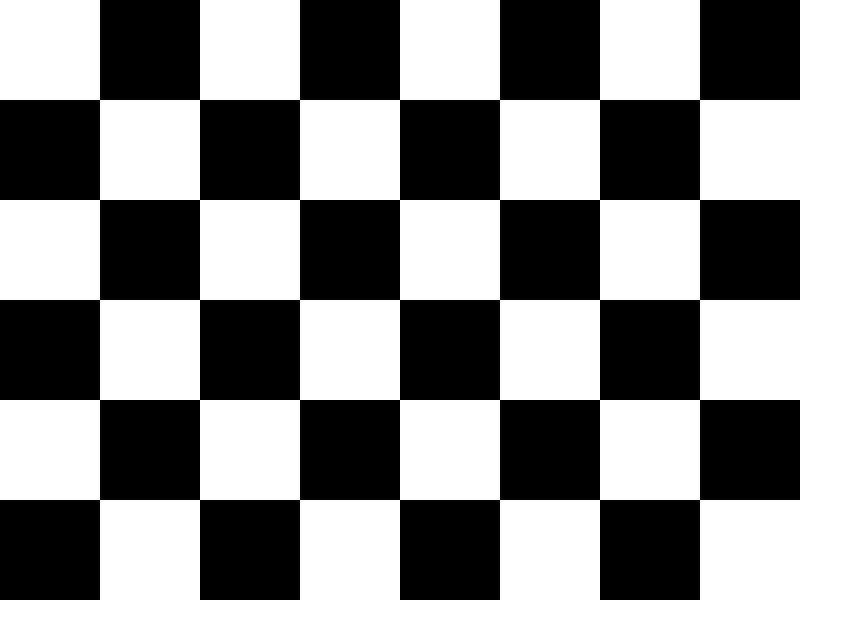
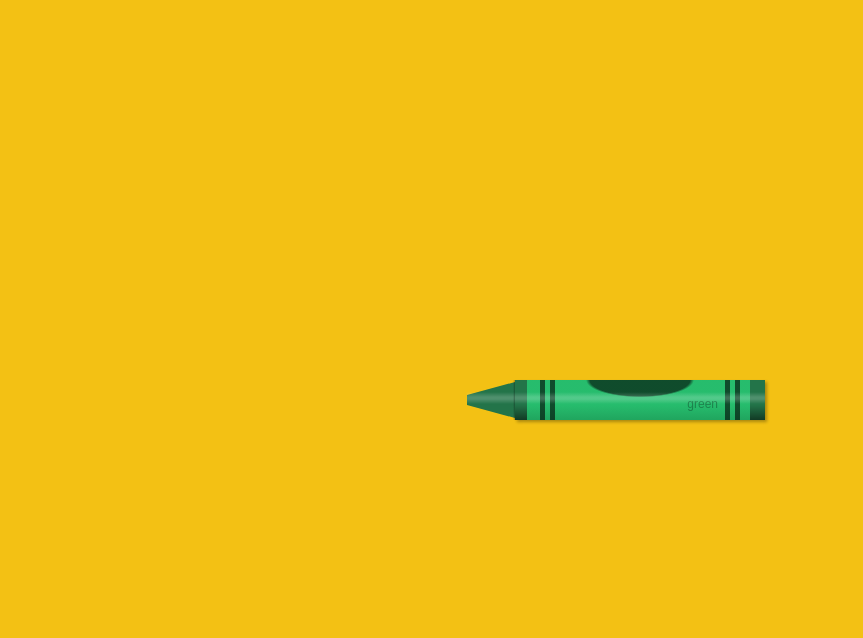
Before and after one commit to abhishek1234321/asinglediv, a website: page index.html in a window 1280 px wide. Shown: the whole page, without its empty margins (0-863 px from the left). Drawn offline with nearby package versions, Linux system fonts and the light colour scheme; files that its build step writes are made by us from their sources.

Commit message:
minor fix

```diff
--- a/index.html
+++ b/index.html
@@ -7,7 +7,9 @@
 </head>
 <body>
   <div class="container">
-    <div class="chess-board"></div>
+    <div class="crayon"></div>
+
+    <!-- <div class="chess-board"></div> -->
   </div>
 </body>
 </html>
--- /dev/null
+++ b/scss/_chess.scss
@@ -0,0 +1,93 @@
+$chess-dark: #000;
+$chess-light: #fff;
+$chess-border: green;
+
+.chess-board {
+  width: 100px;
+  height: 100px;
+
+  background: $chess-light;
+
+  box-shadow:
+              // 1st row
+              100px 0 0 0 $chess-dark,
+              200px 0 0 0 $chess-light,
+              300px 0 0 0 $chess-dark,
+              400px 0 0 0 $chess-light,
+              500px 0 0 0 $chess-dark,
+              600px 0 0 0 $chess-light,
+              700px 0 0 0 $chess-dark,
+              800px 0 0 0 $chess-light,
+
+              // 2nd row
+              0 100px 0 0 $chess-dark,
+              100px 100px 0 0 $chess-light,
+              200px 100px 0 0 $chess-dark,
+              300px 100px 0 0 $chess-light,
+              400px 100px 0 0 $chess-dark,
+              500px 100px 0 0 $chess-light,
+              600px 100px 0 0 $chess-dark,
+              700px 100px 0 0 $chess-light,
+
+              // 3rd row
+              100px 200px 0 0 $chess-dark,
+              200px 200px 0 0 $chess-light,
+              300px 200px 0 0 $chess-dark,
+              400px 200px 0 0 $chess-light,
+              500px 200px 0 0 $chess-dark,
+              600px 200px 0 0 $chess-light,
+              700px 200px 0 0 $chess-dark,
+              800px 200px 0 0 $chess-light,
+
+              // 4th row
+              0 300px 0 0 $chess-dark,
+              100px 300px 0 0 $chess-light,
+              200px 300px 0 0 $chess-dark,
+              300px 300px 0 0 $chess-light,
+              400px 300px 0 0 $chess-dark,
+              500px 300px 0 0 $chess-light,
+              600px 300px 0 0 $chess-dark,
+              700px 300px 0 0 $chess-light,
+
+              // 5th row
+              100px 400px 0 0 $chess-dark,
+              200px 400px 0 0 $chess-light,
+              300px 400px 0 0 $chess-dark,
+              400px 400px 0 0 $chess-light,
+              500px 400px 0 0 $chess-dark,
+              600px 400px 0 0 $chess-light,
+              700px 400px 0 0 $chess-dark,
+              800px 400px 0 0 $chess-light,
+
+              // 6th row
+              0 500px 0 0 $chess-dark,
+              100px 500px 0 0 $chess-light,
+              200px 500px 0 0 $chess-dark,
+              300px 500px 0 0 $chess-light,
+              400px 500px 0 0 $chess-dark,
+              500px 500px 0 0 $chess-light,
+              600px 500px 0 0 $chess-dark,
+              700px 500px 0 0 $chess-light,
+
+              // 7th row
+              100px 600px 0 0 $chess-dark,
+              200px 600px 0 0 $chess-light,
+              300px 600px 0 0 $chess-dark,
+              400px 600px 0 0 $chess-light,
+              500px 600px 0 0 $chess-dark,
+              600px 600px 0 0 $chess-light,
+              700px 600px 0 0 $chess-dark,
+              800px 600px 0 0 $chess-light,
+
+              // 8th row
+              0 700px 0 0 $chess-dark,
+              100px 700px 0 0 $chess-light,
+              200px 700px 0 0 $chess-dark,
+              300px 700px 0 0 $chess-light,
+              400px 700px 0 0 $chess-dark,
+              500px 700px 0 0 $chess-light,
+              600px 700px 0 0 $chess-dark,
+              700px 700px 0 0 $chess-light,
+            ;
+
+}
--- /dev/null
+++ b/scss/_crayon.scss
@@ -0,0 +1,107 @@
+$crayon-bg: #237449;
+
+.crayon {
+  position: absolute;
+  top: 50%;
+  left: 50%;
+  width: 250px;
+  height: 40px;
+
+  background: $crayon-bg;
+
+  background-image:
+
+    radial-gradient(
+      ellipse at top,
+      rgba(0, 0, 0, .6) 50px,
+      transparent 54px
+    ),
+
+    linear-gradient(
+      to right,
+      transparent 25px,
+      rgba(0, 0, 0, .6) 25px,
+      rgba(0, 0, 0, .6) 30px,
+      transparent 30px,
+      transparent 35px,
+      rgba(0, 0, 0, .6) 35px,
+      rgba(0, 0, 0, .6) 40px,
+      transparent 40px,
+      transparent 210px,
+      rgba(0, 0, 0, .6) 210px,
+      rgba(0, 0, 0, .6) 215px,
+      transparent 215px,
+      transparent 220px,
+      rgba(0, 0, 0, .6) 220px,
+      rgba(0, 0, 0, .6) 225px,
+      transparent 225px,
+      transparent 250px
+    ),
+
+    linear-gradient(
+      to right,
+      transparent 12px,
+      rgba(41, 237, 133, .6) 12px,
+      rgba(41, 237, 133, .6) 235px,
+      transparent 235px
+    ),
+
+    linear-gradient(
+      to bottom,
+      transparent 62%,
+      rgba(0, 0, 0, .5) 100%
+    );
+  box-shadow: 2px 2px 3px rgba(0, 0, 0, .3);
+  transform: translate(-50%, -50%);
+
+  &:before,
+  &:after {
+    display: block;
+    position: absolute;
+
+    content: '';
+  }
+
+  &:before {
+    top: 2px;
+    left: -48px;
+
+    height: 10px;
+
+    border-right: 48px solid #237449;
+    border-bottom: 13px solid transparent;
+    border-top: 13px solid transparent;
+  }
+
+  &:after {
+    left: -48px;
+
+    width: 251px;
+    height: 23px;
+
+    padding-right: 47px;
+    padding-top: 17px;
+
+    color: rgba(0, 0, 0, .3);
+
+    background-image:
+      linear-gradient(
+        to right,
+        transparent 46px,
+        rgba(0, 0, 0, .3) 48px,
+        transparent 48px,
+      ),
+
+      linear-gradient(
+        to bottom,
+        rgba(255, 255, 255, 0) 12px,
+        rgba(255, 255, 255, .2) 17px,
+        rgba(255, 255, 255, .2) 19px,
+        rgba(255, 255, 255, 0) 24px,
+      );
+    font: 400 12px Arial, sans-serif;
+    text-align: right;
+
+    content: 'green';
+  }
+}
--- /dev/null
+++ b/scss/_mixins.scss
@@ -0,0 +1,3 @@
+@mixin black($alpha) {
+  rgba(0, 0, 0, $alpha)
+}
--- a/scss/style.scss
+++ b/scss/style.scss
@@ -1,92 +1,20 @@
 @import "reset";
 
-$chess-dark: #000;
-$chess-light: #fff;
-$chess-border: green;
+@import "chess";
 
-body {
-  // width: 100%;
-  // height: 100%;
+@import "crayon";
+
+html,
+body,
+.container {
+  width: 100%;
+  height: 100%;
 }
 
 .container {
+  position: relative;
 
+  // padding: 100px;
+  background: #f3c114;
+  margin: 0 auto;
 }
-
-.chess-board {
-  width: 100px;
-  height: 100px;
-
-  background: $chess-light;
-
-  box-shadow:
-              // 1st row
-              100px 0 0 0 $chess-dark,
-              200px 0 0 0 $chess-light,
-              300px 0 0 0 $chess-dark,
-              400px 0 0 0 $chess-light,
-              500px 0 0 0 $chess-dark,
-              600px 0 0 0 $chess-light,
-              700px 0 0 0 $chess-dark,
-              800px 0 0 0 $chess-light,
-
-              // 2nd row
-              0 100px 0 0 $chess-dark,
-              100px 100px 0 0 $chess-light,
-              200px 100px 0 0 $chess-dark,
-              300px 100px 0 0 $chess-light,
-              400px 100px 0 0 $chess-dark,
-              500px 100px 0 0 $chess-light,
-              600px 100px 0 0 $chess-dark,
-              700px 100px 0 0 $chess-light,
-
-              // 3rd row
-              100px 200px 0 0 $chess-dark,
-              200px 200px 0 0 $chess-light,
-              300px 200px 0 0 $chess-dark,
-              400px 200px 0 0 $chess-light,
-              500px 200px 0 0 $chess-dark,
-              600px 200px 0 0 $chess-light,
-              700px 200px 0 0 $chess-dark,
-              800px 200px 0 0 $chess-light,
-
-              // 4th row
-              0 300px 0 0 $chess-dark,
-              100px 300px 0 0 $chess-light,
-              200px 300px 0 0 $chess-dark,
-              300px 300px 0 0 $chess-light,
-              400px 300px 0 0 $chess-dark,
-              500px 300px 0 0 $chess-light,
-              600px 300px 0 0 $chess-dark,
-              700px 300px 0 0 $chess-light,
-
-              // 5th row
-              100px 400px 0 0 $chess-dark,
-              200px 400px 0 0 $chess-light,
-              300px 400px 0 0 $chess-dark,
-              400px 400px 0 0 $chess-light,
-              500px 400px 0 0 $chess-dark,
-              600px 400px 0 0 $chess-light,
-              700px 400px 0 0 $chess-dark,
-              800px 400px 0 0 $chess-light,
-
-              // 6th row
-              0 500px 0 0 $chess-dark,
-              100px 500px 0 0 $chess-light,
-              200px 500px 0 0 $chess-dark,
-              300px 500px 0 0 $chess-light,
-              400px 500px 0 0 $chess-dark,
-              500px 500px 0 0 $chess-light,
-              600px 500px 0 0 $chess-dark,
-              700px 500px 0 0 $chess-light,
-
-            ;
-
-  &:before {
-    background: yellow;
-  }
-
-  &:after {
-    background: blue;
-  }
-}
```
